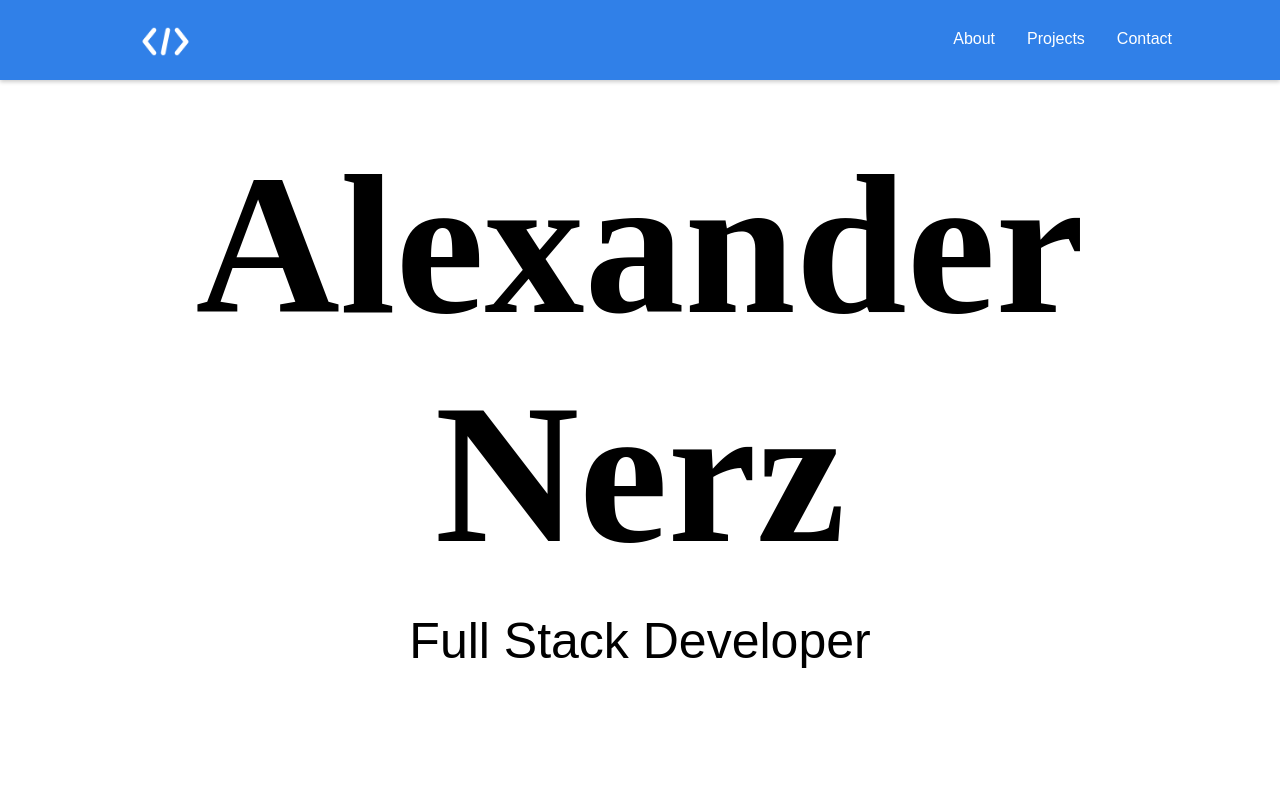
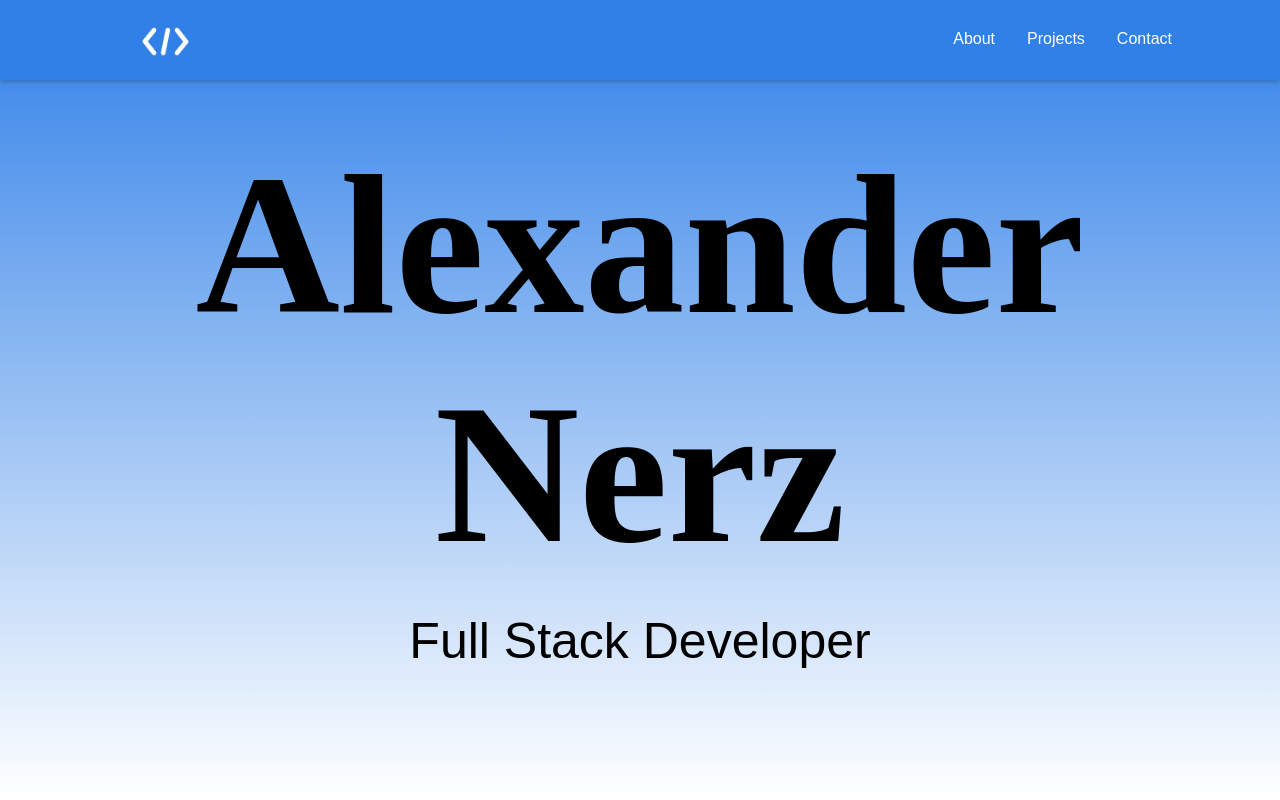
Before and after one commit to Alex-WD-22/alexandernerz, a React (Create React App) app: page / in a window 1280 px wide. Shown: the top 800 px of the page. Built offline with nearby package versions, Linux system fonts and the light colour scheme; a web font is replaced by a local one.

Commit message:
style update

```diff
--- a/src/App.css
+++ b/src/App.css
@@ -8,3 +8,30 @@
 #name {
   font-family: 'Tangerine', cursive;
 }
+.gradient
+{
+    height:auto;
+    width:auto;
+    background: linear-gradient(0deg,#0bce1bc2, #fff, #3080e8);
+    background-size: 200% 200%;
+
+    -webkit-animation: Animation 4s ease;
+    -moz-animation: Animation 4s ease;
+    animation: Animation 4s ease;
+}
+
+@-webkit-keyframes Animation {
+    0%{background-position:10% 0%}
+    50%{background-position:91% 100%}
+    100%{background-position:10% 0%}
+}
+@-moz-keyframes Animation {
+    0%{background-position:10% 0%}
+    50%{background-position:91% 100%}
+    100%{background-position:10% 0%}
+}
+@keyframes Animation {
+    0%{background-position:10% 0%}
+    50%{background-position:91% 100%}
+    100%{background-position:10% 0%}
+}
--- a/src/components/About/InfoElements.js
+++ b/src/components/About/InfoElements.js
@@ -1,7 +1,7 @@
 import styled from 'styled-components';
 
 export const InfoContainer = styled.div`
-
+ background: linear-gradient(0deg, rgba(160, 177, 175, 0.747) 0%, rgb(255, 255, 255) 100%);
 `;
 export const InfoWrapper = styled.div`
   display: grid;
--- a/src/components/About/index.js
+++ b/src/components/About/index.js
@@ -4,7 +4,7 @@ import React from 'react';
 const Info = ({ id, imgStart, topLine, description1, description2, description3, alt, img }) => {
   return (
     <>
-      <InfoContainer id={id}>
+      <InfoContainer id={id} >
         <InfoWrapper>
           <InfoRow imgStart={imgStart}>
             <Column1>
--- a/src/components/Intro/IntroElements.js
+++ b/src/components/Intro/IntroElements.js
@@ -1,7 +1,6 @@
 import styled from 'styled-components';
 
 export const IntroContainer = styled.div`
-  background: white;
   display: flex;
   justify-content: center;
   align-items: center;
--- a/src/components/Intro/index.js
+++ b/src/components/Intro/index.js
@@ -6,7 +6,7 @@ import React from 'react';
 const Intro = () => {
 
   return (
-    <IntroContainer id='Intro'>
+    <IntroContainer id='Intro' className='gradient'>
       <IntroContent>
         <motion.div
           animate={{ x: [-600, 0] }}
```
